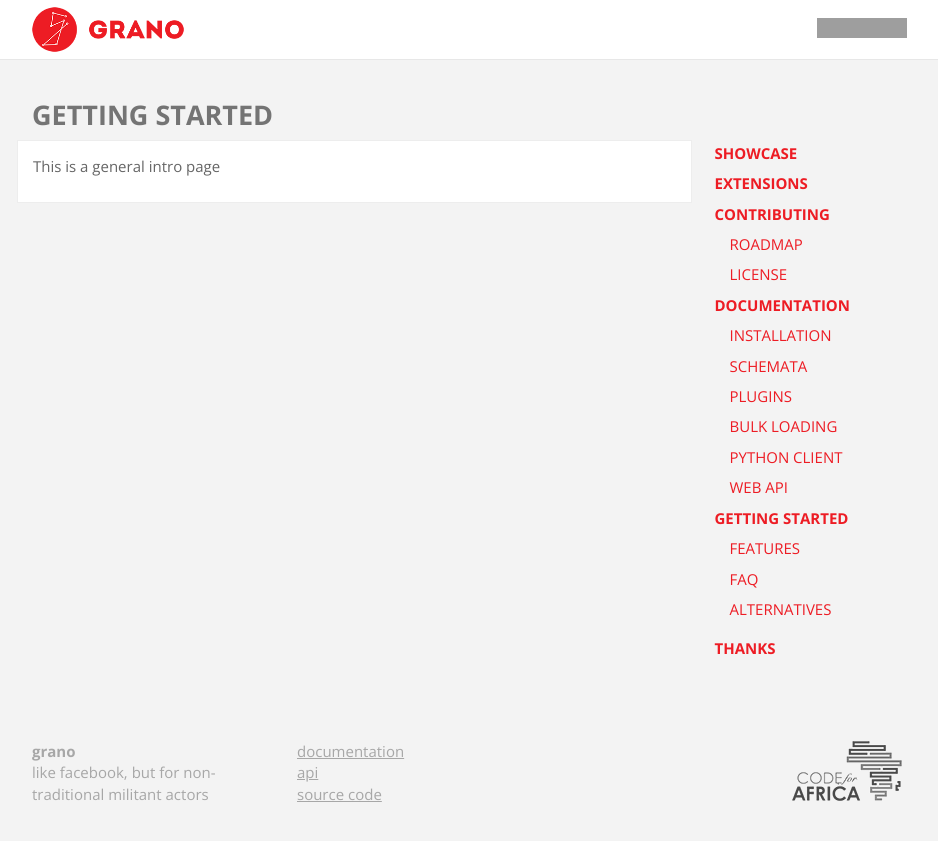
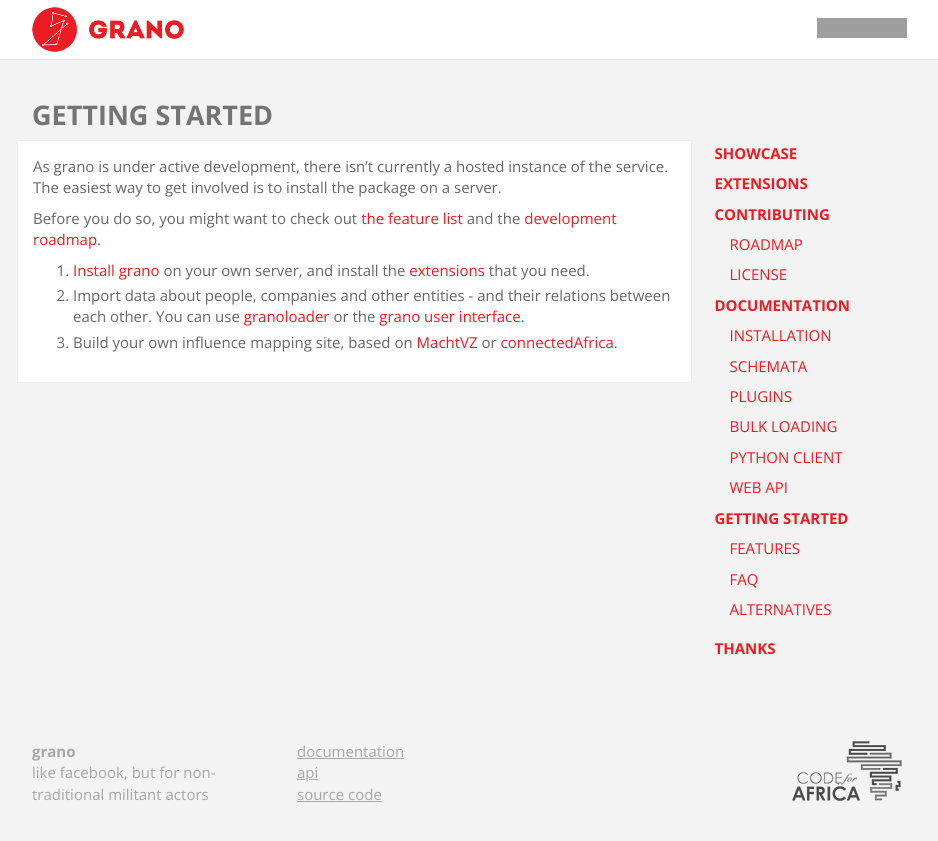
Before and after one commit to ANCIR/granoproject.org, a Jekyll site: the page built from about/index.md, in a window 1280 px wide. Shown: the top 841 px of the page, without its empty margins (173-1111 px from the left). Built offline with Jekyll 4.4.1, drawn with Linux system fonts in a browser that asks for light colours; nearby versions of some CDN libraries; Markdown is read by kramdown in place of the engine named in the settings; grey boxes are pictures that could not be loaded.

Commit message:
Placeholder “getting started” page.

```diff
--- a/about/index.md
+++ b/about/index.md
@@ -4,4 +4,10 @@
 menu_title: Getting Started
 ---
 
-This is a general intro page
+As grano is under active development, there isn't currently a hosted instance of the service. The easiest way to get involved is to install the package on a server.
+
+Before you do so, you might want to check out [the feature list](/about/features) and the [development roadmap](/contributing/roadmap).
+
+1. [Install grano](/docs/install) on your own server, and install the  [extensions](/extensions) that you need.
+2. Import data about people, companies and other entities - and their relations between each other. You can use [granoloader](http://github.com/granoproject/granoloader) or the [grano user interface](http://github.com/granoproject/grano-ui).
+3. Build your own influence mapping site, based on [MachtVZ](http://github.com/pudo/kompromatron) or [connectedAfrica](http://github.com/CodeForAfrica/connectedAfrica).
```
